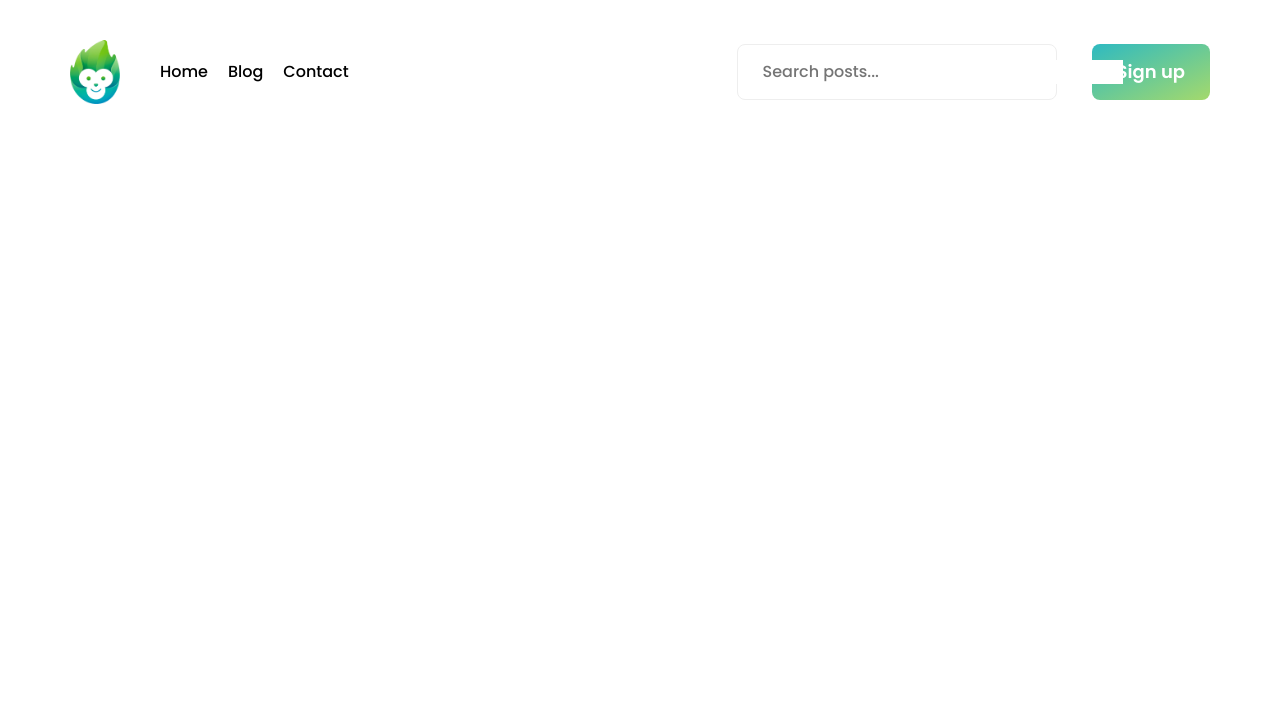
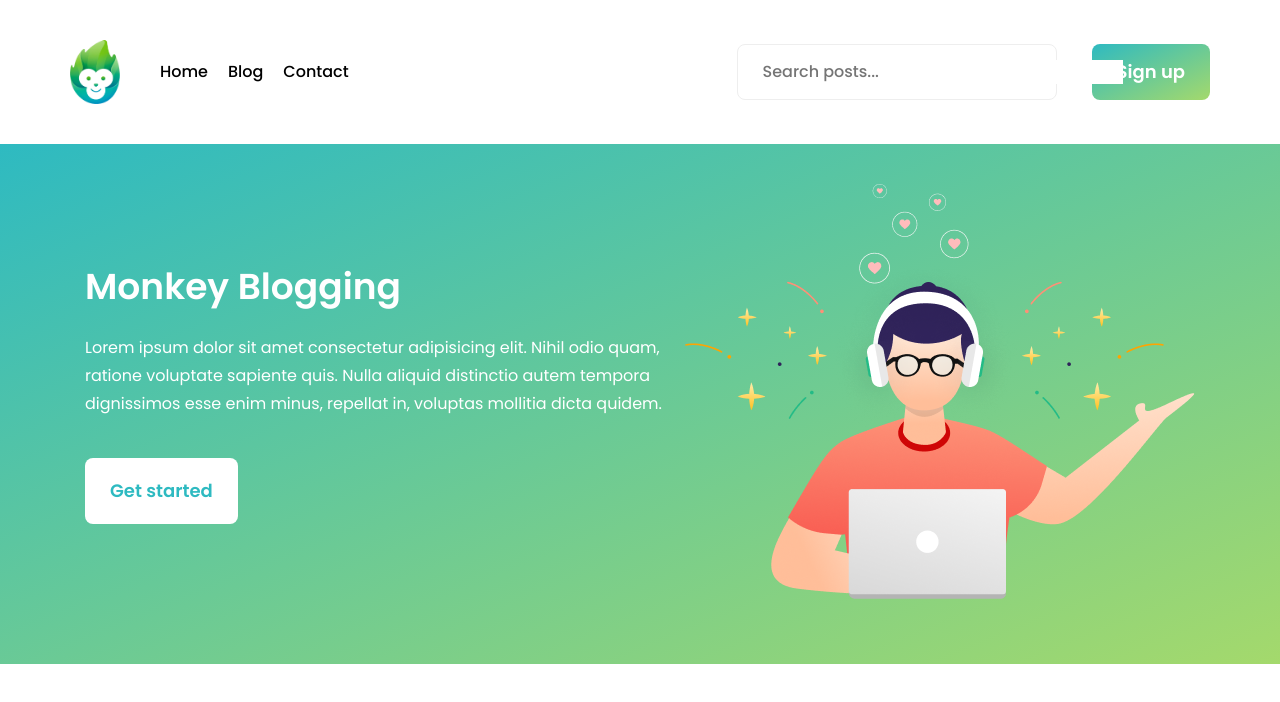
Before and after one commit to duythai2108/React-Monkey-Blogging, a React (Create React App) app: page / in a window 1280 px wide. Shown: the top 702 px of the page. Built offline with nearby package versions, Linux system fonts and the light colour scheme; no server answers.

Commit message:
addig banner + fix button

```diff
--- a/src/components/button/Button.js
+++ b/src/components/button/Button.js
@@ -1,6 +1,6 @@
 import { LoadingSpinner } from "components/loading";
 import React from "react";
-import styled from "styled-components";
+import styled, { css } from "styled-components";
 import PropTypes from "prop-types";
 import { NavLink } from "react-router-dom";
 const ButtonStyles = styled.button`
@@ -14,11 +14,22 @@ const ButtonStyles = styled.button`
   display: flex;
   justify-content: center;
   align-items: center;
-  background-image: linear-gradient(
-    to right bottom,
-    ${(props) => props.theme.primary},
-    ${(props) => props.theme.secondary}
-  );
+  ${(props) =>
+    props.kind === "secondary" &&
+    css`
+      background-color: white;
+      color: ${(props) => props.theme.primary};
+    `};
+  ${(props) =>
+    props.kind === "primary" &&
+    css`
+      color: white;
+      background-image: linear-gradient(
+        to right bottom,
+        ${(props) => props.theme.primary},
+        ${(props) => props.theme.secondary}
+      );
+    `};
   border-radius: 8px;
   &:disabled {
     opacity: 0.5;
@@ -34,29 +45,31 @@ const Button = ({
   type = "button",
   onClick = () => {},
   children,
+  kind = "primary",
   ...props
 }) => {
   const { isLoading, to } = props;
   const child = !!isLoading ? <LoadingSpinner></LoadingSpinner> : children;
   if (to !== "" && typeof to === "string") {
     return (
-      <NavLink to={to}>
-        <ButtonStyles type={type} {...props}>
+      <NavLink to={to} style={{ display: "inline-block" }}>
+        <ButtonStyles kind={kind} type={type} {...props}>
           {child}
         </ButtonStyles>
       </NavLink>
     );
   }
   return (
-    <ButtonStyles type={type} onClick={onClick} {...props}>
+    <ButtonStyles kind={kind} type={type} onClick={onClick} {...props}>
       {child}
     </ButtonStyles>
   );
 };
 Button.propTypes = {
-  type: PropTypes.oneOf(["button", "submit"]).isRequired,
+  type: PropTypes.oneOf(["button", "submit"]),
   isLoading: PropTypes.bool,
   onClick: PropTypes.func,
   children: PropTypes.node,
+  kind: PropTypes.oneOf(["primary", "secondary"]),
 };
 export default Button;
--- /dev/null
+++ b/src/components/layout/Layout.js
@@ -0,0 +1,13 @@
+import React, { Fragment } from "react";
+import Header from "./Header";
+
+const Layout = ({ children }) => {
+  return (
+    <Fragment>
+      <Header></Header>
+      {children}
+    </Fragment>
+  );
+};
+
+export default Layout;
--- /dev/null
+++ b/src/module/home/HomeBanner.js
@@ -0,0 +1,59 @@
+import { Button } from "components/button";
+import React from "react";
+import styled from "styled-components";
+
+const HomeBannerStyles = styled.div`
+  min-height: 520px;
+  padding: 40px 0;
+  background-image: linear-gradient(
+    to right bottom,
+    ${(props) => props.theme.primary},
+    ${(props) => props.theme.secondary}
+  );
+  .banner {
+    display: flex;
+    justify-content: center;
+    align-items: center;
+    &-content {
+      max-width: 600px;
+      color: white;
+    }
+    &-heading {
+      font-size: 36px;
+      margin-bottom: 20px;
+    }
+    &-desc {
+      line-height: 1.75;
+      margin-bottom: 40px;
+      font-weight: 400;
+    }
+  }
+`;
+const HomeBanner = () => {
+  return (
+    <HomeBannerStyles>
+      <div className="container">
+        <div className="banner">
+          <div className="banner-content">
+            <h1 className="banner-heading">Monkey Blogging</h1>
+            <p className="banner-desc">
+              Lorem ipsum dolor sit amet consectetur adipisicing elit. Nihil
+              odio quam, ratione voluptate sapiente quis. Nulla aliquid
+              distinctio autem tempora dignissimos esse enim minus, repellat in,
+              voluptas mollitia dicta quidem.
+            </p>
+            <Button kind="secondary" to="/sign-up">
+              {" "}
+              Get started
+            </Button>
+          </div>
+          <div className="banner-image">
+            <img src="/img-banner.png" alt="" />
+          </div>
+        </div>
+      </div>
+    </HomeBannerStyles>
+  );
+};
+
+export default HomeBanner;
--- a/src/pages/HomePage.js
+++ b/src/pages/HomePage.js
@@ -1,14 +1,20 @@
 import Header from "components/layout/Header";
+import Layout from "components/layout/Layout";
 import { auth } from "firebase-app/firebase-config";
 import { signOut } from "firebase/auth";
+import HomeBanner from "module/home/HomeBanner";
 import React from "react";
 import styled from "styled-components";
 
 const HomePageStyles = styled.div``;
 const HomePage = () => {
-  return <HomePageStyles>
-    <Header></Header>
-  </HomePageStyles>;
+  return (
+    <HomePageStyles>
+      <Layout>
+        <HomeBanner></HomeBanner>
+      </Layout>
+    </HomePageStyles>
+  );
 };
 
 export default HomePage;
--- a/src/pages/SignInPage.js
+++ b/src/pages/SignInPage.js
@@ -92,6 +92,7 @@ const SignInPage = () => {
         <Button
           type="submit"
           style={{
+            width: "100%",
             maxWidth: 300,
             margin: "0 auto",
           }}
--- a/src/pages/SignUpPage.js
+++ b/src/pages/SignUpPage.js
@@ -109,6 +109,7 @@ const SignUpPage = () => {
         <Button
           type="submit"
           style={{
+            width: "100%",
             maxWidth: 300,
             margin: "0 auto",
           }}
```
Also changed, not shown: public/img-banner.png (added).
